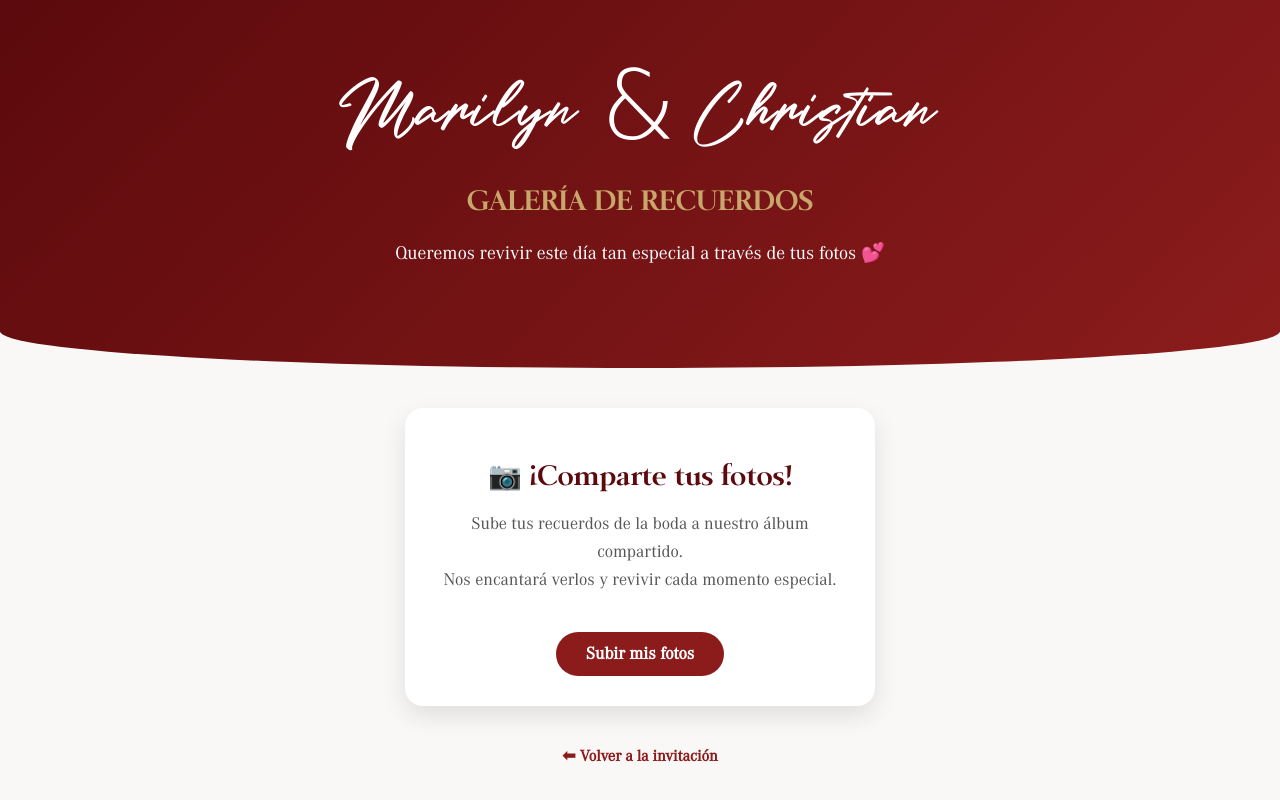
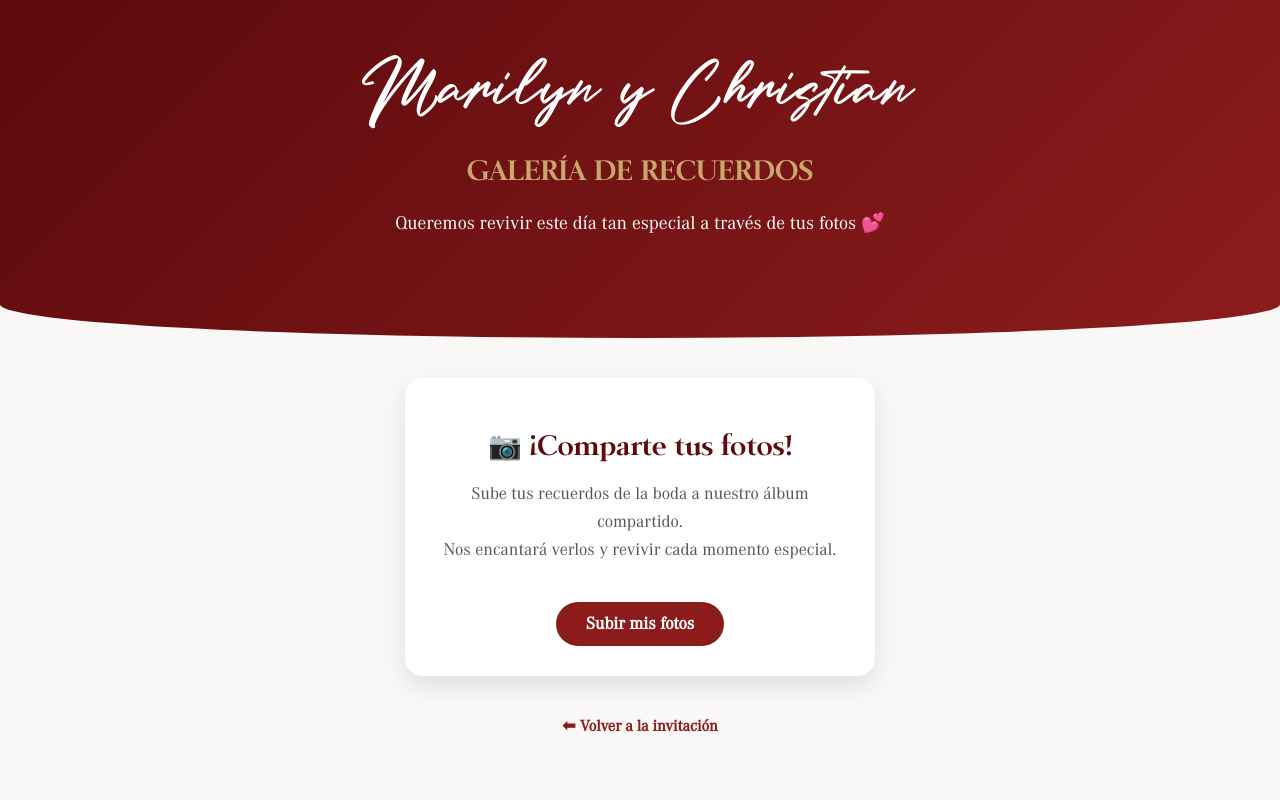
Before and after one commit to mavallejo31/boda, a plain HTML site: page galeria.html in a window 1280 px wide. Drawn offline with Linux system fonts and the light colour scheme.

Commit message:
Update galeria.html

```diff
--- a/galeria.html
+++ b/galeria.html
@@ -138,7 +138,7 @@
 </head>
 <body>
   <header>
-    <h1 class="titulo-principal">Marilyn & Christian</h1>
+    <h1 class="titulo-principal">Marilyn y Christian</h1>
     <h2 class="subtitulo-destacado">GALERÍA DE RECUERDOS</h2>
     <div class="mensaje-bienvenida">
       Queremos revivir este día tan especial a través de tus fotos 💕
```
